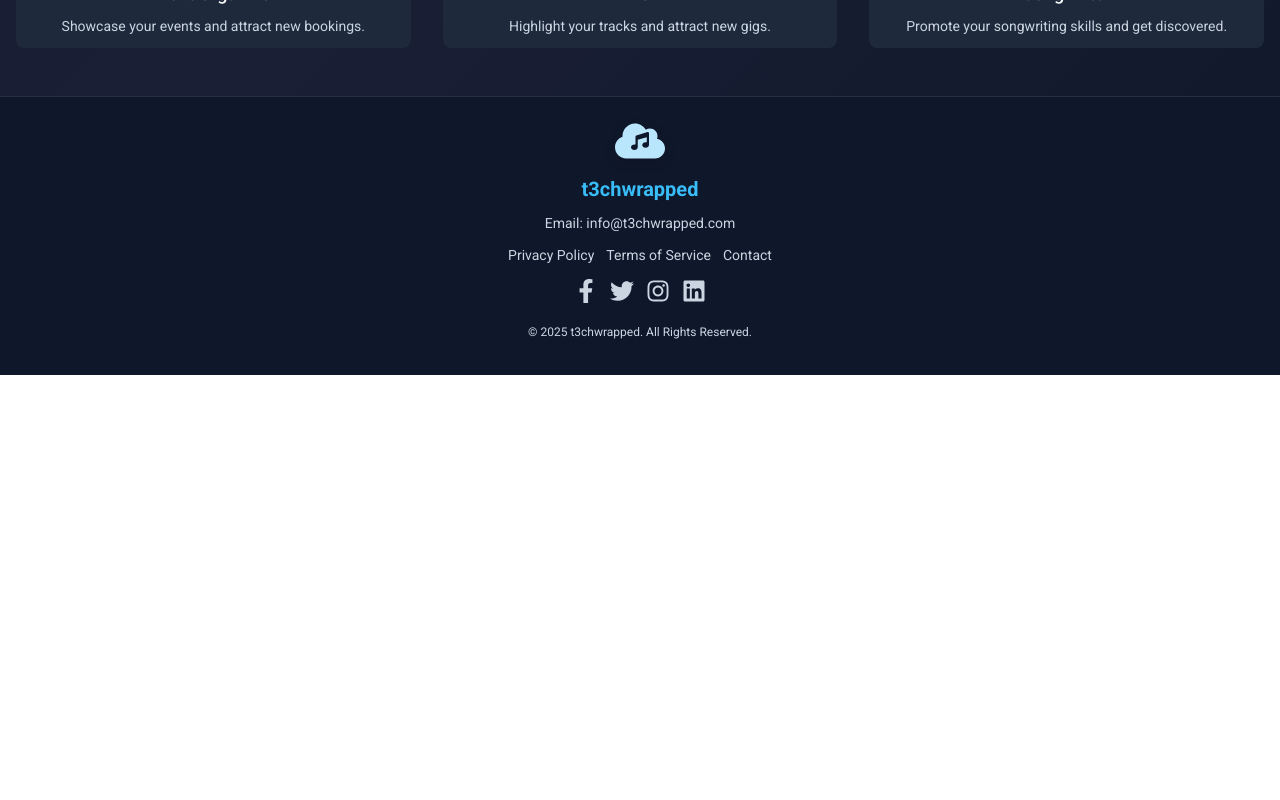
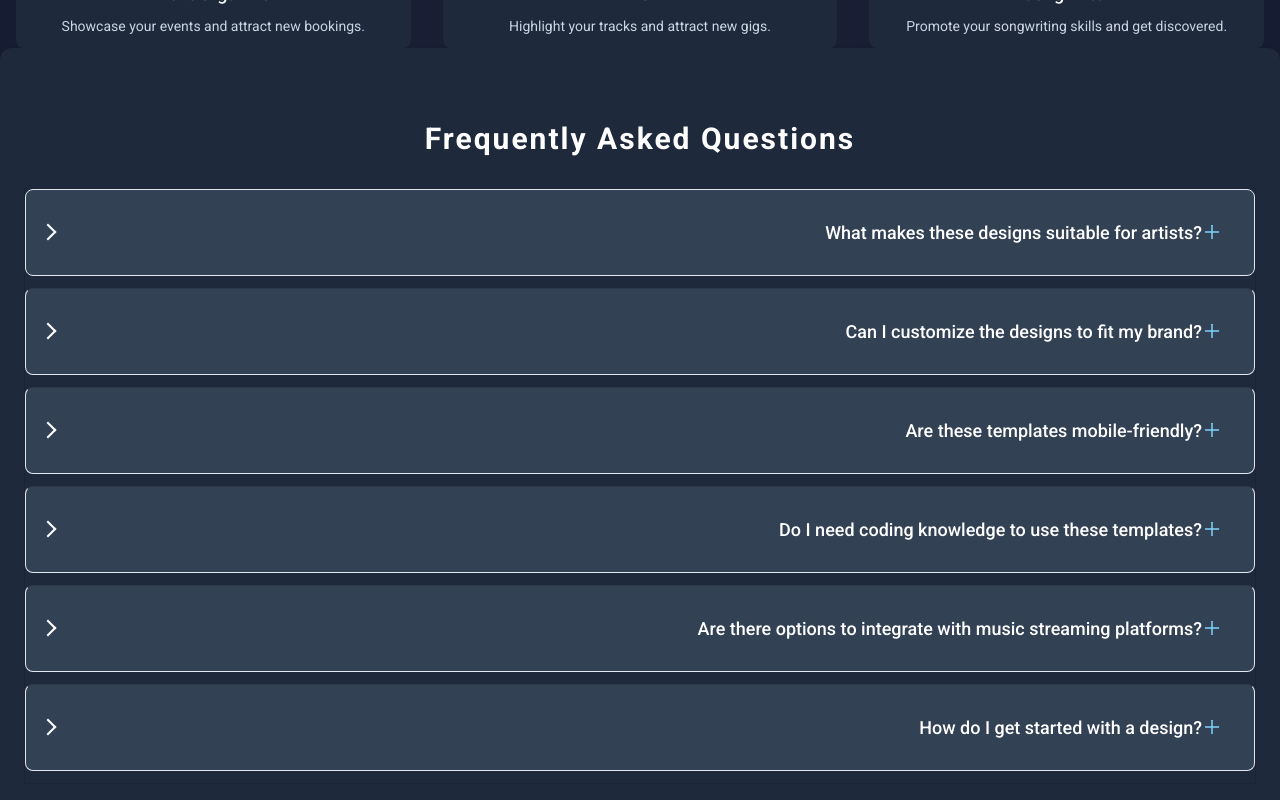
Before and after one commit to Nysonn/t3chwrapped, a React (Vite) app: page /designs in a window 1280 px wide. Shown: the part 1120-1920 px from the top of the page. Before the commit the page ends 1495 px from the top, so only its background shows below. Built offline with nearby package versions, Linux system fonts and the light colour scheme.

Commit message:
faq section conditional is working

```diff
--- a/package.json
+++ b/package.json
@@ -13,6 +13,7 @@
     "@fortawesome/free-solid-svg-icons": "^6.7.2",
     "@fortawesome/react-fontawesome": "^0.2.2",
     "react": "^18.3.1",
+    "react-accessible-accordion": "^5.0.0",
     "react-dom": "^18.3.1",
     "react-icons": "^5.4.0",
     "react-router-dom": "^7.1.1"
--- /dev/null
+++ b/src/components/sections/FAQ/Faq.css
@@ -0,0 +1,127 @@
+/* FAQ Section Styles */
+.faq-section {
+    background-color: var(--primary-200);
+    padding: var(--spacing-2xl) var(--spacing-lg);
+    border-radius: var(--radius-lg);
+    box-shadow: var(--shadow-lg);
+  }
+
+  .faq-section .section-title {
+    text-align: center;
+    color: var(--neutral-100);
+    font-size: var(--fs-3xl);
+    font-weight: 700;
+    margin-bottom: var(--spacing-xl);
+  }
+
+  /* Accordion Styles */
+  .accordion__item {
+    background-color: var(--primary-300);
+    border: 1px solid var(--neutral-300);
+    border-radius: var(--radius-md);
+    margin-bottom: var(--spacing-sm);
+    overflow: hidden;
+    transition: box-shadow var(--transition-default);
+  }
+
+  .accordion__item:hover {
+    box-shadow: var(--shadow-md);
+  }
+
+  .accordion__heading {
+    background: none;
+    padding: var(--spacing-md);
+  }
+
+  .accordion__button {
+    display: flex;
+    justify-content: space-between;
+    align-items: center;
+    background: none;
+    border: none;
+    font-size: var(--fs-lg);
+    font-weight: 500;
+    color: var(--neutral-100);
+    text-align: left;
+    width: 100%;
+    cursor: pointer;
+    padding: 0;
+  }
+
+  .accordion__button:hover {
+    color: var(--accent-200);
+    background-color: var(--primary-400);
+  }
+
+  .accordion-header {
+    display: flex;
+    justify-content: space-between;
+    align-items: center;
+    padding: var(--spacing-md);
+  }
+
+  .accordion-icon {
+    display: flex;
+    gap: var(--spacing-xs);
+  }
+
+  .accordion-icon .icon-plus {
+    color: var(--accent-200);
+    font-size: var(--fs-xl);
+    transition: transform var(--transition-fast);
+  }
+
+  .accordion-icon .icon-minus {
+    color: var(--accent-300);
+    font-size: var(--fs-xl);
+    display: none;
+    transition: transform var(--transition-fast);
+  }
+
+  /* Active Accordion Icon State */
+  .accordion__item--expanded .icon-plus {
+    display: none;
+  }
+
+  .accordion__item--expanded .icon-minus {
+    display: inline-block;
+  }
+
+  /* Accordion Content */
+  .accordion__panel {
+    padding: var(--spacing-md);
+    background-color: var(--primary-100);
+    color: var(--neutral-200);
+    line-height: var(--lh-base);
+    font-size: var(--fs-base);
+    border-top: 1px solid var(--neutral-300);
+    animation: fadeIn var(--transition-default);
+  }
+
+  /* Animation */
+  @keyframes fadeIn {
+    from {
+      opacity: 0;
+      transform: translateY(-10px);
+    }
+    to {
+      opacity: 1;
+      transform: translateY(0);
+    }
+  }
+
+  /* Responsive Design */
+  @media (max-width: 768px) {
+    .faq-section {
+      padding: var(--spacing-xl);
+    }
+
+    .accordion__button {
+      font-size: var(--fs-base);
+    }
+
+    .accordion-icon .icon-plus,
+    .accordion-icon .icon-minus {
+      font-size: var(--fs-lg);
+    }
+  }
--- /dev/null
+++ b/src/components/sections/FAQ/Faq.jsx
@@ -0,0 +1,42 @@
+import React from 'react';
+import {
+  Accordion,
+  AccordionItem,
+  AccordionItemHeading,
+  AccordionItemButton,
+  AccordionItemPanel,
+} from 'react-accessible-accordion';
+import 'react-accessible-accordion/dist/fancy-example.css';
+import { AiOutlinePlus, AiOutlineMinus } from 'react-icons/ai';
+import './FAQ.css';
+import faqData from './questions';
+
+export default function FAQSection() {
+  return (
+    <section className="faq-section">
+      <div className="container">
+        <h2 className="section-title">Frequently Asked Questions</h2>
+        <Accordion allowZeroExpanded>
+          {faqData.map((item, index) => (
+            <AccordionItem key={index}>
+              <AccordionItemHeading>
+                <AccordionItemButton>
+                  <div className="accordion-header">
+                    <span>{item.question}</span>
+                    <div className="accordion-icon">
+                      <AiOutlinePlus className="icon-plus" />
+                      <AiOutlineMinus className="icon-minus" />
+                    </div>
+                  </div>
+                </AccordionItemButton>
+              </AccordionItemHeading>
+              <AccordionItemPanel>
+                <p>{item.answer}</p>
+              </AccordionItemPanel>
+            </AccordionItem>
+          ))}
+        </Accordion>
+      </div>
+    </section>
+  );
+}
--- /dev/null
+++ b/src/components/sections/FAQ/questions.js
@@ -0,0 +1,28 @@
+const faqData = [
+    {
+      question: 'What makes these designs suitable for artists?',
+      answer: 'Our designs are tailored to showcase your unique talents, with features like portfolio sections, music players, and customizable themes.',
+    },
+    {
+      question: 'Can I customize the designs to fit my brand?',
+      answer: 'Absolutely! Each design is fully customizable, allowing you to match your brand\'s colors, fonts, and style.',
+    },
+    {
+      question: 'Are these templates mobile-friendly?',
+      answer: 'Yes, all our templates are fully responsive, ensuring they look great on any device.',
+    },
+    {
+      question: 'Do I need coding knowledge to use these templates?',
+      answer: 'Not at all! Our user-friendly interface lets you customize and manage your website without any coding skills.',
+    },
+    {
+      question: 'Are there options to integrate with music streaming platforms?',
+      answer: 'Yes, you can easily integrate Spotify, SoundCloud, or other streaming platforms to showcase your tracks.',
+    },
+    {
+      question: 'How do I get started with a design?',
+      answer: 'Simply click on the "Customize" button for the design you like, and you\'ll be guided through the setup process.',
+    },
+  ];
+
+export default faqData;
--- a/src/pages/Designs/Designs.jsx
+++ b/src/pages/Designs/Designs.jsx
@@ -4,6 +4,7 @@ import DemoImage1 from '../../../src/assets/images/braddie.jpg';
 import DemoImage2 from '../../../src/assets/images/brad-sings.jpg';
 import DemoImage3 from '../../../src/assets/images/brandie-singer.jpg';
 import PrimaryButton from '../../../src/components/common/Button/PrimaryButton.jsx';
+import FAQSection from '../../components/sections/FAQ/Faq.jsx';
 import './Designs.css';
 
 const allDesigns = [
@@ -141,6 +142,9 @@ export default function Designs({ isHomepage = false }) {
             <PrimaryButton to="/designs">See more</PrimaryButton>
           </div>
         )}
+        {!isHomepage && (
+          <FAQSection />
+        )}
       </div>
     </section>
   );
```
Also changed, not shown: 1 other file (tests, documents, lock files or other folders).
